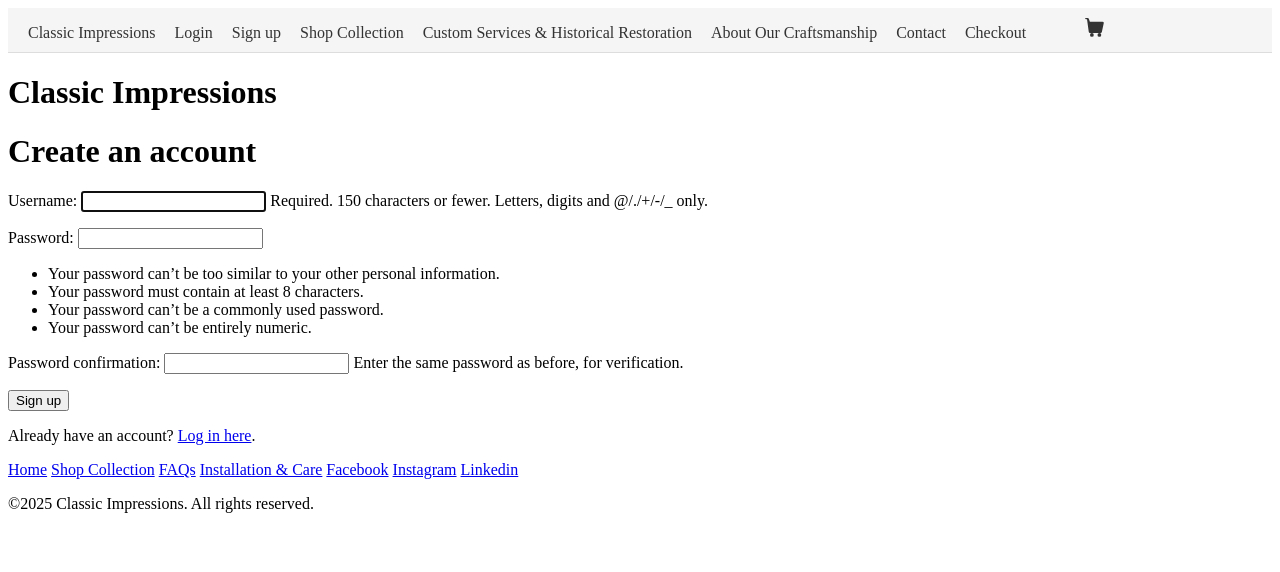
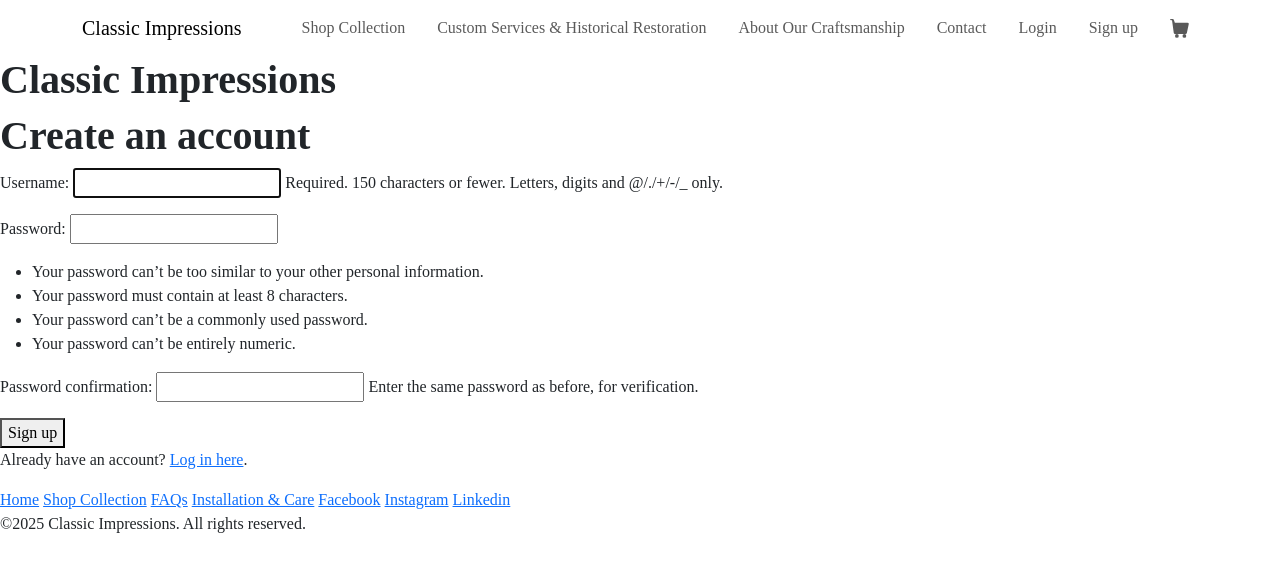
Before and after one commit to monicathomas8/Classic-Impressions, a Django app: page /accounts/signup/ in a window 1280 px wide. Shown: the top 572 px of the page. Run offline with Django 5.2, Linux system fonts and the light colour scheme; some web fonts are replaced.

Commit message:
bootstap links added, navbar changed with Bootstrap styles

```diff
--- a/static/css/style.css
+++ b/static/css/style.css
@@ -2,16 +2,15 @@ body {
     font-family: 'Playfair Display', serif;
 
 }
-
 
 h1, h2, h3 {
     font-family: 'Playfair', serif;
     font-weight: 700;
 }
 
-/* NAVBAR BASE — safe for all projects */
+/* NAVBAR BASE — safe for all projects
 nav {
-    background: #f5f5f5;         /* very neutral */
+    background: #f5f5f5;
     padding: 10px 20px;
     border-bottom: 1px solid #ddd;
 }
@@ -37,12 +36,10 @@ nav a:hover {
 }
 
 #cartButton {
-    margin-left: 40px; /* adjustable */
+    margin-left: 40px;
     display: inline-flex;
     align-items: center;
-    gap: 5px; /* space between icon and count */
+    gap: 5px;
     font-weight: bold;
 }
-
-
-/* END NAVBAR BASE */
+END NAVBAR BASE */
--- a/templates/base.html
+++ b/templates/base.html
@@ -7,29 +7,75 @@
         <title>{% block title %}Classic Impressions{% endblock %}</title>
         <link rel="preconnect" href="https://fonts.googleapis.com">
         <link rel="preconnect" href="https://fonts.gstatic.com" crossorigin>
+        <link href="https://cdn.jsdelivr.net/npm/bootstrap@5.3.8/dist/css/bootstrap.min.css" rel="stylesheet" integrity="sha384-sRIl4kxILFvY47J16cr9ZwB07vP4J8+LH7qKQnuqkuIAvNWLzeN8tE5YBujZqJLB" crossorigin="anonymous">
         <link href="https://fonts.googleapis.com/css2?family=Playfair:ital,opsz,wght@0,5..1200,300..900;1,5..1200,300..900&display=swap" rel="stylesheet">
         <link rel="stylesheet" href="{% static 'css/style.css' %}">
     </head>
     <body>
         <header>
-            <nav>
-                <ul>
-                    <li><a href="{% url 'home' %}">Classic Impressions</a></li>
+            <nav class="navbar navbar-expand-lg ci-navbar">
+                <div class="container-xl">
+
+                    <!-- Brand -->
+                    <a class="navbar-brand ci-brand" href="{% url 'home' %}">
+                    Classic Impressions
+                    </a>
+
+                    <!-- Toggler -->
+                    <button class="navbar-toggler" type="button" data-bs-toggle="collapse"
+                            data-bs-target="#mainNavbar" aria-controls="mainNavbar"
+                            aria-expanded="false" aria-label="Toggle navigation">
+                    <span class="navbar-toggler-icon"></span>
+                    </button>
+
+                    <!-- Links -->
+                    <div class="collapse navbar-collapse" id="mainNavbar">
+                    <ul class="navbar-nav ms-auto align-items-lg-center gap-lg-3">
+
+                        <li class="nav-item">
+                        <a class="nav-link" href="{% url 'products' %}">Shop Collection</a>
+                        </li>
+
+                        <li class="nav-item">
+                        <a class="nav-link" href="#">Custom Services &amp; Historical Restoration</a>
+                        </li>
+
+                        <li class="nav-item">
+                        <a class="nav-link" href="{% url 'about' %}">About Our Craftsmanship</a>
+                        </li>
+
+                        <li class="nav-item">
+                        <a class="nav-link" href="#">Contact</a>
+                        </li>
+
                         {% if user.is_authenticated %}
-                        <span>Hi, {{ user.username }}</span>
-                        <li><a href="{% url 'my_account' %}">My Account</a></li>
-                        <li><a href="{% url 'my_orders' %}">My orders</a></li>
-                        <li><a href="{% url 'logout' %}">Log out</a></li>
+                        <li class="nav-item">
+                            <span class="navbar-text ci-hello">Hi, {{ user.username }}</span>
+                        </li>
+
+                        <li class="nav-item">
+                            <a class="nav-link" href="{% url 'my_account' %}">My Account</a>
+                        </li>
+
+                        <li class="nav-item">
+                            <a class="nav-link" href="{% url 'my_orders' %}">My Orders</a>
+                        </li>
+
+                        <li class="nav-item">
+                            <a class="nav-link" href="{% url 'logout' %}">Log out</a>
+                        </li>
                         {% else %}
-                        <li><a href="{% url 'login' %}">Login</a></li>
-                        <li><a href="{% url 'signup' %}">Sign up</a></li>
+                        <li class="nav-item">
+                            <a class="nav-link" href="{% url 'login' %}">Login</a>
+                        </li>
+
+                        <li class="nav-item">
+                            <a class="nav-link ci-nav-cta" href="{% url 'signup' %}">Sign up</a>
+                        </li>
                         {% endif %}
-                    <li><a href="{% url 'products' %}">Shop Collection</a></li>
-                    <li><a href="#">Custom Services & Historical Restoration</a></li>
-                    <li><a href="{% url 'about' %}">About Our Craftsmanship</a></li>
-                    <li><a href="#">Contact</a></li>
-                    <li><a href="{% url 'checkout' %}">Checkout</a></li>
-                    <li ><a id="cartButton" href="{% url 'cart_detail' %}">
+
+                        <li class="nav-item">
+                        <a class="nav-link ci-cart" id="cartButton" href="{% url 'cart_detail' %}">
                             <svg xmlns="http://www.w3.org/2000/svg"
                                 width="20" height="20" fill="currentColor"
                                 viewBox="0 0 16 16" style="vertical-align: middle;">
@@ -39,11 +85,15 @@
                             </svg>
 
                             {% if cart_items_count %}
-                               ({{ cart_items_count }})
+                            <span class="ci-cart-count">({{ cart_items_count }})</span>
                             {% endif %}
                         </a>
                         </li>
+
                     </ul>
+                    </div>
+
+                </div>
             </nav>
             {% if messages %}
             <ul class="messages">
@@ -72,5 +122,6 @@
             <p>&copy;2025 Classic Impressions. All rights reserved.</p>
         </footer>
     <script src="{% static 'js/script.js' %}"></script>
+    <script src="https://cdn.jsdelivr.net/npm/bootstrap@5.3.8/dist/js/bootstrap.bundle.min.js" integrity="sha384-FKyoEForCGlyvwx9Hj09JcYn3nv7wiPVlz7YYwJrWVcXK/BmnVDxM+D2scQbITxI" crossorigin="anonymous"></script>
     </body>
 </html>
```
Lines whose indentation alone changed are shown as unchanged.
